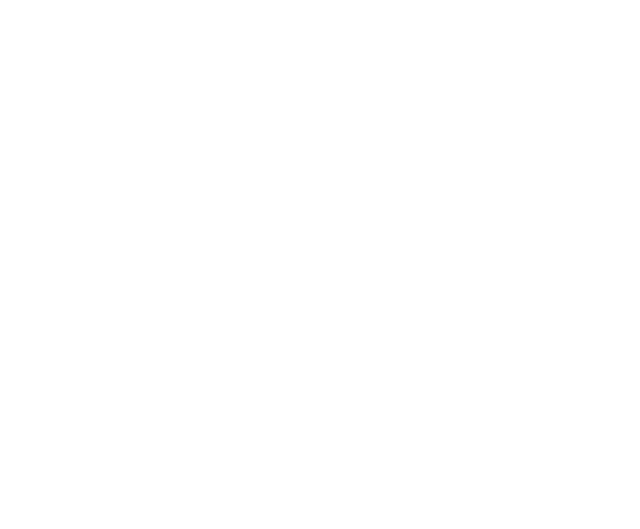
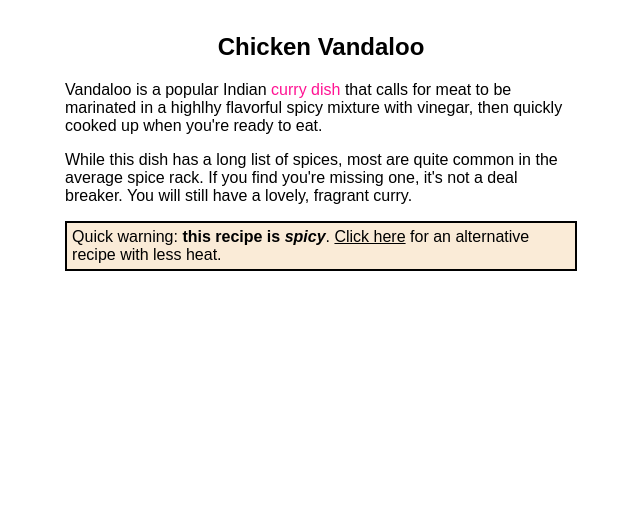
Before and after one commit to GilTorch/joshwcomeau-css-for-js-developers-exercises, a plain HTML site: page index.html in a window 1280 px wide. Shown: the whole page, without its empty margins (319-959 px from the left). Drawn offline with Linux system fonts and the light colour scheme.

Commit message:
style links

```diff
--- a/index.css
+++ b/index.css
@@ -1,2 +1,60 @@
-body{
+body, html{
+    background-color: white;
+    margin: 0;
+    padding: 0;
 }
+
+a:hover {
+    cursor: pointer;
+}
+
+main{
+    width: 100%;
+    min-height: 100vh;
+}
+
+article{
+    width: 40%;
+    height: 500px;
+    margin: auto;
+    font-family: sans-serif;
+    padding: 1%;
+}
+
+article a{
+    color: deeppink;
+    text-decoration: none;
+}
+
+article a:hover{
+    text-decoration: underline;
+}
+
+aside a {
+    color: black;
+    text-decoration: underline;
+}
+
+aside a:hover{
+    color: black;
+    text-decoration: none;
+}
+
+h1{
+    text-align: center;
+}
+
+aside {
+    background-color: antiquewhite;
+    padding: 1%;
+    border: 2px solid black;
+}
+
+.bold{
+    font-weight: bold;
+}
+
+.bold-and-italic{
+    font-weight: bold;
+    font-style: italic;
+}
--- a/index.html
+++ b/index.html
@@ -7,7 +7,24 @@
     <link rel="stylesheet" href="./index.css"></link>
 </head>
 <body>
-
+    <main>
+        <article>
+            <h1>Chicken Vandaloo</h1>
+            <p>
+                Vandaloo is a popular Indian <a>curry dish</a> that calls for meat to be marinated
+                in a highlhy flavorful spicy mixture with vinegar, then quickly cooked up when
+                you're ready to eat.
+            </p>
+            <p>
+                While this dish has a long list of spices, most are quite common in the average spice
+                rack. If you find you're missing one, it's not a deal breaker. You will still have a lovely,
+                fragrant curry.
+            </p>
+            <aside>
+                Quick warning: <span class="bold">this recipe is <span class="bold-and-italic">spicy</span></span>. <a>Click here</a> for an alternative recipe with less heat.
+            </aside>
+        </article>
+    </main>
 </body>
 <script src="./index.js"></script>
 </html>
```
